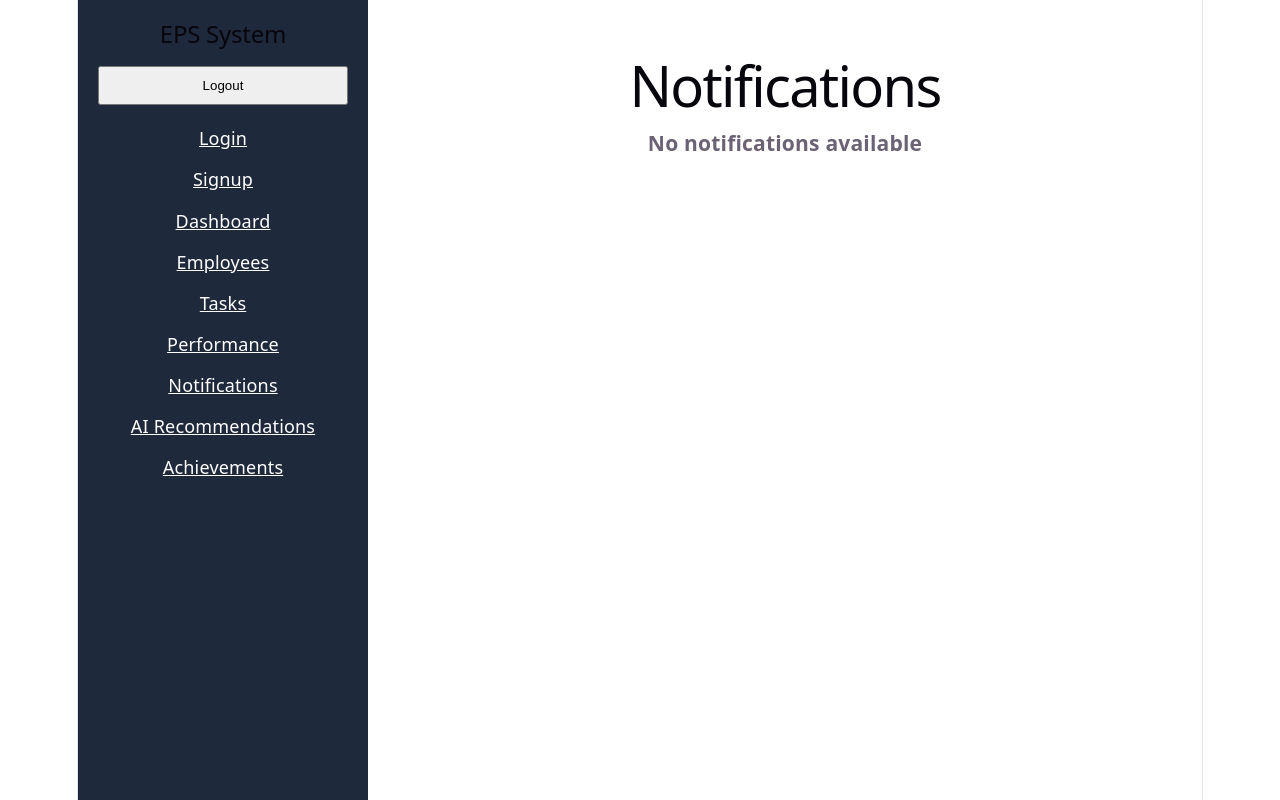
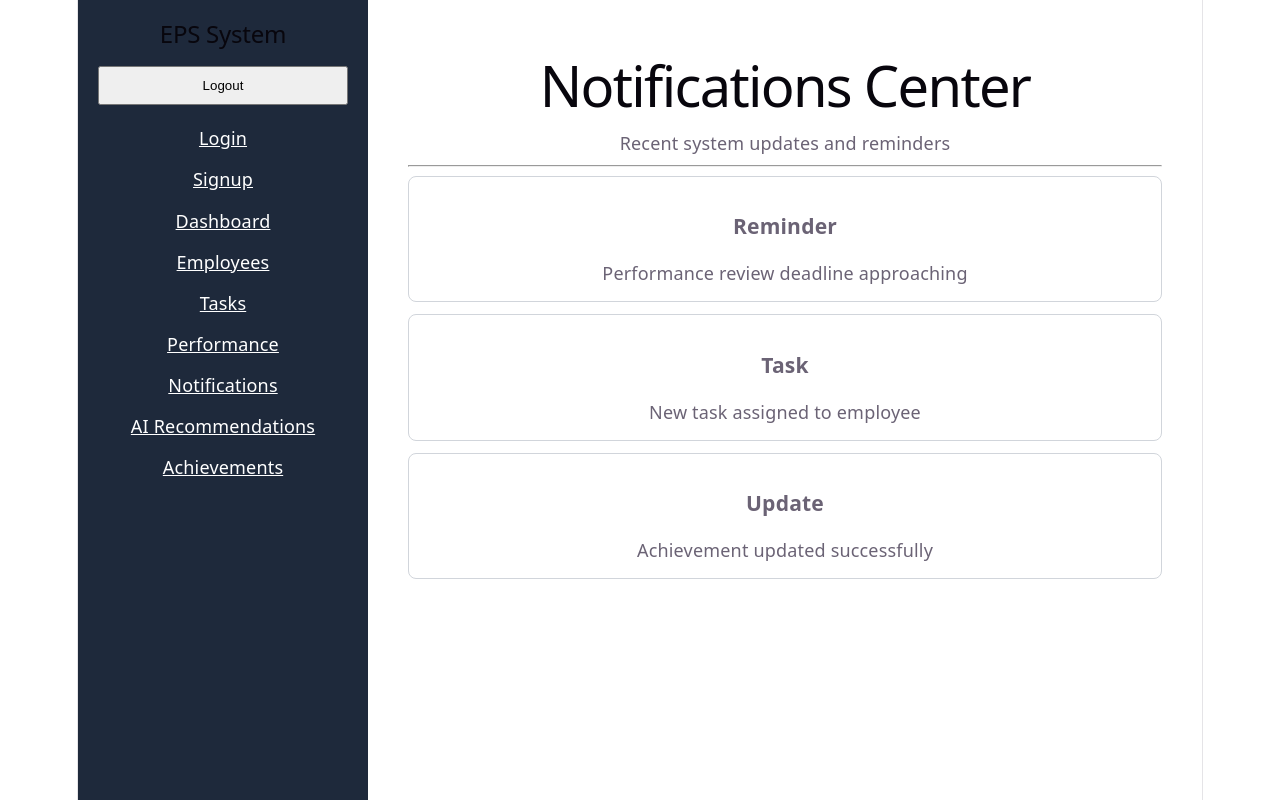
Before and after one commit to gupreetsingh6969/employee-performance-system, a React app in the folder frontend/: page /notifications in a window 1280 px wide. Built offline with nearby package versions, Linux system fonts and the light colour scheme; the HTML template or start-up script is replaced by a standard one.

Commit message:
Added notification center

```diff
--- a/frontend/src/pages/Notifications.jsx
+++ b/frontend/src/pages/Notifications.jsx
@@ -1,102 +1,64 @@
-import { useEffect, useState } from "react";
+import { useState } from "react";
 
-function Notifications() {
+function Notifications(){
 
-const [notifications, setNotifications] = useState([]);
+const [notificationData] = useState([
 
-useEffect(() => {
+{
+id:1,
+message:"Performance review deadline approaching",
+type:"Reminder"
+},
 
-const employees =
-JSON.parse(
-localStorage.getItem("employees")
-) || [];
+{
+id:2,
+message:"New task assigned to employee",
+type:"Task"
+},
 
-const tasks =
-JSON.parse(
-localStorage.getItem("tasks")
-) || [];
-
-const reviews =
-JSON.parse(
-localStorage.getItem("reviews")
-) || [];
-
-let generatedNotifications = [];
-
-if(employees.length>0){
-
-generatedNotifications.push({
-id:1,
-title:"Employees Update",
-message:`${employees.length} employees available`,
-createdAt:new Date()
-});
-
+{
+id:3,
+message:"Achievement updated successfully",
+type:"Update"
 }
 
-if(tasks.length>0){
-
-generatedNotifications.push({
-id:2,
-title:"Tasks Update",
-message:`${tasks.length} tasks created`,
-createdAt:new Date()
-});
-
-}
-
-if(reviews.length>0){
-
-generatedNotifications.push({
-id:3,
-title:"Performance Update",
-message:`${reviews.length} reviews submitted`,
-createdAt:new Date()
-});
-
-}
-
-setNotifications(generatedNotifications);
-
-},[]);
+]);
 
 return(
 
 <div style={{padding:"20px"}}>
 
-<h1 style={{textAlign:"center"}}>
-Notifications
+<h1>
+Notifications Center
 </h1>
+
+<p>
+Recent system updates and reminders
+</p>
+
+<hr/>
 
 {
 
-notifications.length===0 ?
-
-<h3>No notifications available</h3>
-
-:
-
-notifications.map((item)=>(
+notificationData.map((item)=>(
 
 <div
 key={item.id}
 style={{
-border:"1px solid lightgray",
+border:"1px solid #d1d5db",
 padding:"15px",
-margin:"15px",
-borderRadius:"10px"
+marginBottom:"12px",
+borderRadius:"8px"
 }}
 >
 
-<h3>{item.title}</h3>
+<h3>
+{item.type}
+</h3>
 
-<p>{item.message}</p>
-
-<small>
-{new Date(
-item.createdAt
-).toLocaleDateString()}
-</small>
+<p>
+{item.message}
+</p>
 
 </div>
 
```
